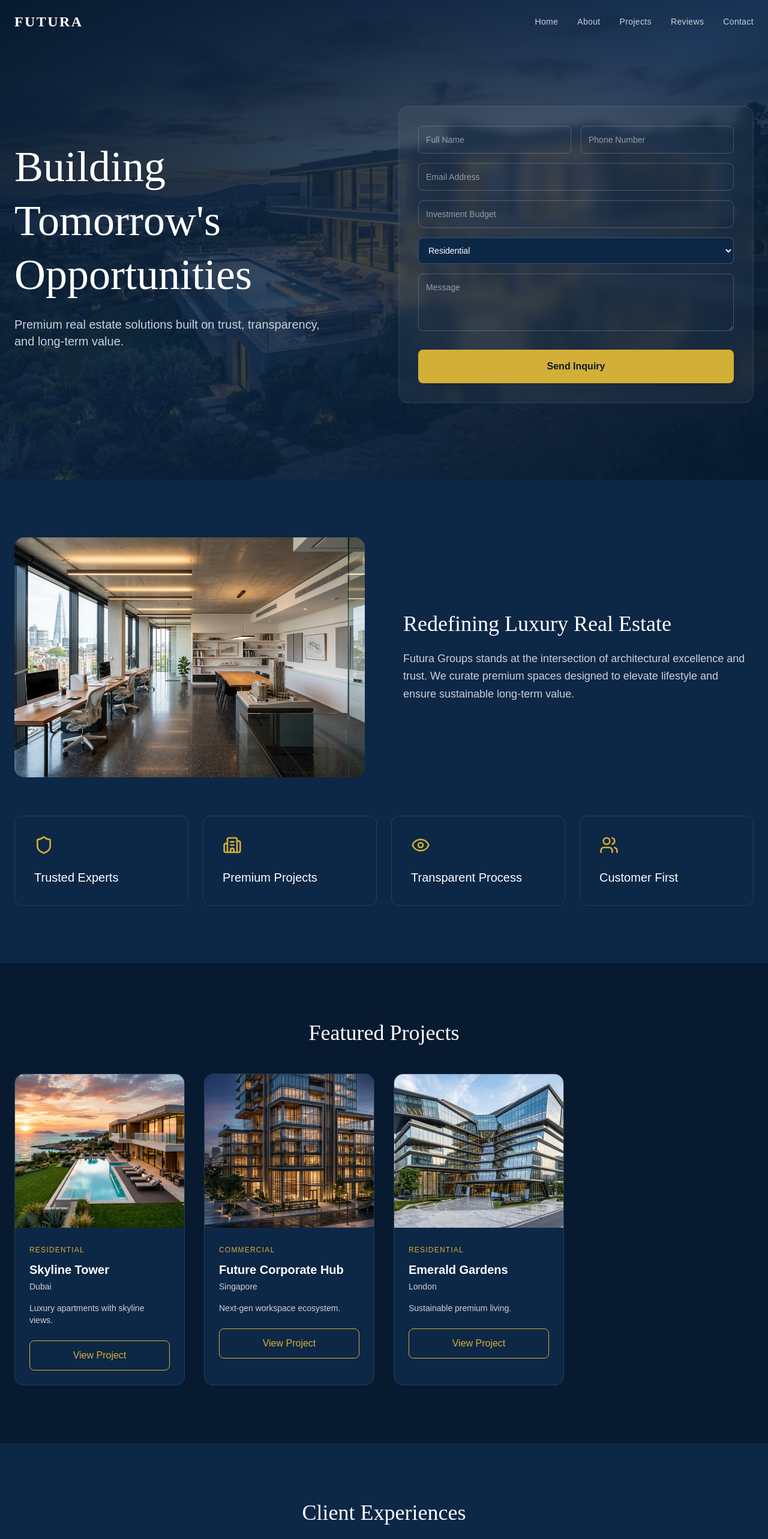
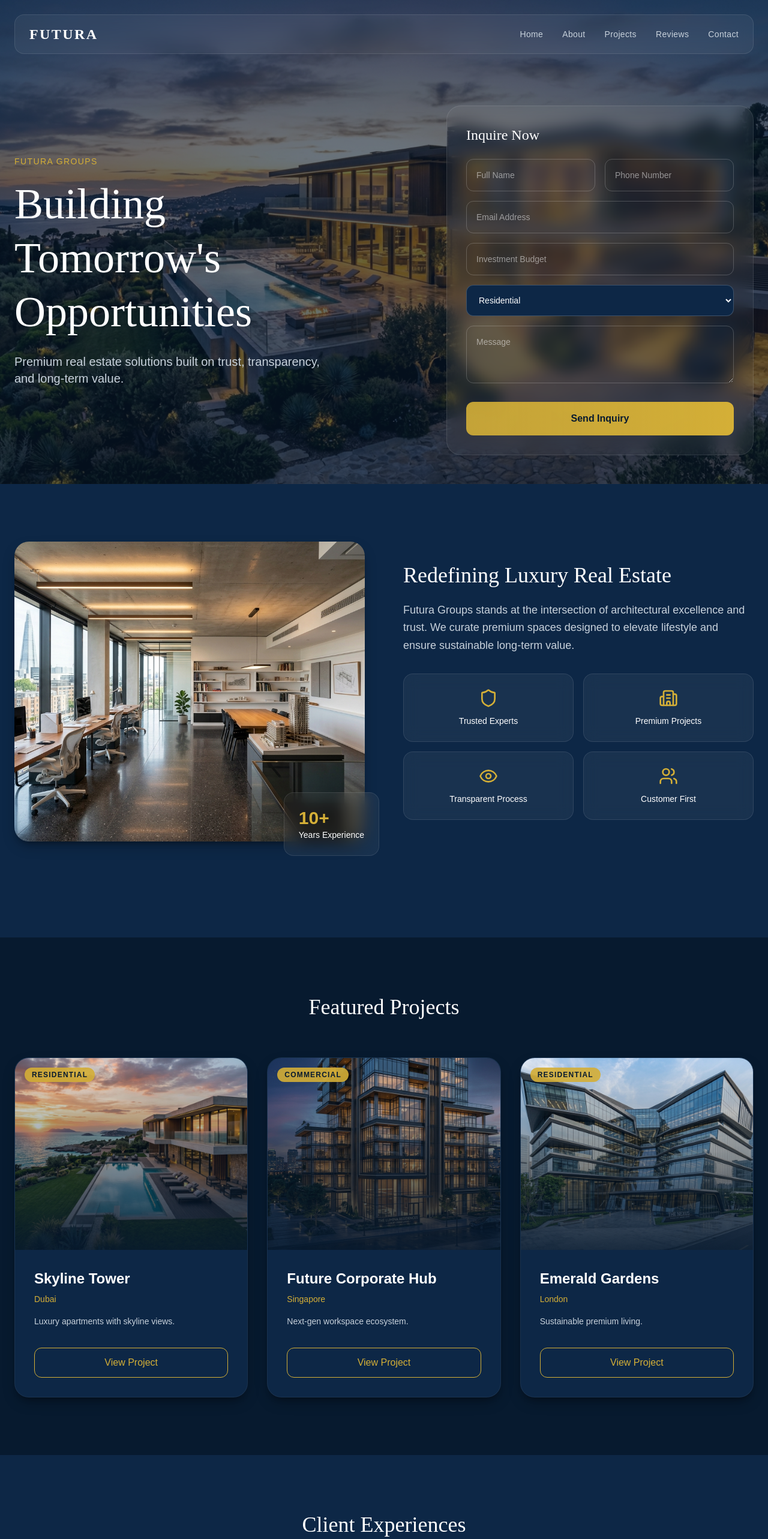
Before and after one commit to protechnicalguruji/Futura, a React (Vite) app: page / in a window 1280 px wide. Shown: the top 2566 px of the page at 60% size. Built offline with nearby package versions, Linux system fonts and the light colour scheme.

Commit message:
style: refactor UI components and add glassmorphism
- Update Header with glassmorphism and fixed positioning
- Enhance Hero and About sections with improved layouts
- Add reusable .glass CSS utility
- Refine project grid and navigation hover states

```diff
--- a/src/App.tsx
+++ b/src/App.tsx
@@ -2,8 +2,7 @@ import Header from './components/Header';
 import Hero from './components/Hero';
 import About from './components/About';
 import Projects from './components/Projects';
-import Reviews from './components/Reviews';
-import Contact from './components/Contact';
+import { Reviews, Contact } from './components/Reviews';
 import Footer from './components/Footer';
 
 export default function App() {
--- a/src/components/About.tsx
+++ b/src/components/About.tsx
@@ -12,20 +12,26 @@ export default function About() {
   return (
     <section id="about" className="py-24 bg-secondary-navy">
       <div className="max-w-7xl mx-auto px-6">
-        <div className="grid md:grid-cols-2 gap-16 items-center mb-16">
-          <img src="/images/about_office_interior.jpg" alt="Office Interior" className="h-[400px] w-full object-cover rounded-2xl" />
+        <div className="grid lg:grid-cols-2 gap-16 items-center mb-16">
+          <div className="relative group">
+            <img src="/images/about_office_interior.jpg" alt="Office Interior" className="h-[500px] w-full object-cover rounded-3xl shadow-premium" />
+            <div className="absolute -bottom-6 -right-6 glass p-6 rounded-2xl hidden md:block">
+              <div className="text-3xl font-bold text-gold">10+</div>
+              <div className="text-sm">Years Experience</div>
+            </div>
+          </div>
           <div>
             <h2 className="font-serif text-4xl mb-6">Redefining Luxury Real Estate</h2>
-            <p className="text-gray-light text-lg font-light leading-relaxed">Futura Groups stands at the intersection of architectural excellence and trust. We curate premium spaces designed to elevate lifestyle and ensure sustainable long-term value.</p>
+            <p className="text-gray-light text-lg font-light leading-relaxed mb-8">Futura Groups stands at the intersection of architectural excellence and trust. We curate premium spaces designed to elevate lifestyle and ensure sustainable long-term value.</p>
+            <div className="grid grid-cols-2 gap-4">
+              {features.map((f, i) => (
+                <div key={i} className="glass p-6 rounded-2xl flex flex-col items-center text-center">
+                  <f.icon className="w-8 h-8 text-gold mb-3" />
+                  <h3 className="text-sm font-medium">{f.title}</h3>
+                </div>
+              ))}
+            </div>
           </div>
-        </div>
-        <div className="grid sm:grid-cols-2 lg:grid-cols-4 gap-6">
-          {features.map((f, i) => (
-            <motion.div key={i} whileHover={{ y: -5 }} className="p-8 border border-white/10 rounded-xl hover:border-gold transition-colors">
-              <f.icon className="w-8 h-8 text-gold mb-6" />
-              <h3 className="text-xl font-medium">{f.title}</h3>
-            </motion.div>
-          ))}
         </div>
       </div>
     </section>
--- a/src/components/Header.tsx
+++ b/src/components/Header.tsx
@@ -18,18 +18,23 @@ export default function Header() {
 
   return (
     <motion.header
-      className={`fixed top-0 w-full z-50 transition-all duration-300 ${
-        isScrolled || isMobileMenuOpen ? 'bg-primary-navy/90 backdrop-blur-md border-b border-gold/30' : 'bg-transparent'
+      className={`fixed top-6 left-6 right-6 z-50 transition-all duration-300 rounded-2xl glass ${
+        isScrolled || isMobileMenuOpen ? 'bg-primary-navy/80 shadow-premium' : 'bg-transparent'
       }`}
     >
-      <nav className="max-w-7xl mx-auto px-6 py-5 flex items-center justify-between">
+      <nav className="max-w-7xl mx-auto px-6 py-4 flex items-center justify-between">
         <div className="text-2xl font-serif font-bold text-white tracking-widest">FUTURA</div>
 
         {/* Desktop Nav */}
         <div className="hidden md:flex gap-8 text-sm font-medium tracking-wide text-gray-light">
           {navItems.map((item) => (
-            <a key={item} href={`#${item.toLowerCase()}`} className="hover:text-gold transition-colors duration-300">
+            <a
+              key={item}
+              href={`#${item.toLowerCase()}`}
+              className="hover:text-gold transition-colors duration-300 relative group"
+            >
               {item}
+              <span className="absolute -bottom-1 left-0 w-0 h-0.5 bg-gold group-hover:w-full transition-all duration-300"></span>
             </a>
           ))}
         </div>
@@ -47,7 +52,7 @@ export default function Header() {
             initial={{ opacity: 0, height: 0 }}
             animate={{ opacity: 1, height: 'auto' }}
             exit={{ opacity: 0, height: 0 }}
-            className="md:hidden bg-primary-navy/95 border-b border-gold/30"
+            className="md:hidden glass rounded-2xl mx-6 mb-6"
           >
             <div className="flex flex-col gap-4 p-6 text-sm font-medium tracking-wide text-gray-light">
               {navItems.map((item) => (
--- a/src/components/Hero.tsx
+++ b/src/components/Hero.tsx
@@ -30,33 +30,35 @@ I would like to know more about your projects.`)}`;
   return (
     <section id="home" className="relative min-h-screen flex items-center pt-24 pb-12 w-full overflow-hidden">
       <img src="/images/hero_luxury_villa.jpg" className="absolute inset-0 w-full h-full object-cover" alt="Luxury Villa" />
-      <div className="absolute inset-0 bg-gradient-to-br from-primary-navy via-secondary-navy/80 to-primary-navy" />
-      <div className="max-w-7xl mx-auto px-6 grid md:grid-cols-2 gap-12 items-center relative z-10 w-full">
-        <motion.div initial={{ opacity: 0, y: 20 }} animate={{ opacity: 1, y: 0 }} transition={{ duration: 0.8 }}>
-          <h1 className="font-serif text-4xl sm:text-5xl md:text-6xl lg:text-7xl leading-tight mb-6">Building Tomorrow's Opportunities</h1>
-          <p className="text-lg sm:text-xl text-gray-light font-light mb-8 max-w-lg">Premium real estate solutions built on trust, transparency, and long-term value.</p>
+      <div className="absolute inset-0 bg-primary-navy/60" />
+      <div className="max-w-7xl mx-auto px-6 grid lg:grid-cols-2 gap-16 items-center relative z-10 w-full pt-20">
+        <motion.div initial={{ opacity: 0, x: -50 }} animate={{ opacity: 1, x: 0 }} transition={{ duration: 0.8 }}>
+          <span className="text-gold font-medium tracking-widest uppercase text-sm mb-4 block">Futura Groups</span>
+          <h1 className="font-serif text-5xl md:text-7xl leading-tight mb-6">Building Tomorrow's Opportunities</h1>
+          <p className="text-lg md:text-xl text-gray-light font-light mb-8 max-w-lg">Premium real estate solutions built on trust, transparency, and long-term value.</p>
         </motion.div>
 
         <motion.form
-            initial={{ opacity: 0, scale: 0.95 }}
-            animate={{ opacity: 1, scale: 1 }}
+            initial={{ opacity: 0, y: 50 }}
+            animate={{ opacity: 1, y: 0 }}
             transition={{ duration: 0.8, delay: 0.2 }}
             onSubmit={handleSubmit}
-            className="bg-white/5 p-6 sm:p-8 rounded-2xl border border-white/10 backdrop-blur-sm w-full"
+            className="glass p-8 rounded-3xl w-full max-w-lg lg:ml-auto"
         >
+          <h3 className="font-serif text-2xl mb-6">Inquire Now</h3>
           <div className="grid grid-cols-1 sm:grid-cols-2 gap-4 mb-4">
-            <input required type="text" placeholder="Full Name" className="bg-transparent border border-white/20 p-3 rounded-lg text-sm focus:border-gold outline-none w-full" onChange={(e) => setFormData({...formData, name: e.target.value})} />
-            <input required type="text" placeholder="Phone Number" className="bg-transparent border border-white/20 p-3 rounded-lg text-sm focus:border-gold outline-none w-full" onChange={(e) => setFormData({...formData, phone: e.target.value})} />
+            <input required type="text" placeholder="Full Name" className="bg-transparent border border-white/20 p-4 rounded-xl text-sm focus:border-gold outline-none w-full" onChange={(e) => setFormData({...formData, name: e.target.value})} />
+            <input required type="text" placeholder="Phone Number" className="bg-transparent border border-white/20 p-4 rounded-xl text-sm focus:border-gold outline-none w-full" onChange={(e) => setFormData({...formData, phone: e.target.value})} />
           </div>
-          <input required type="email" placeholder="Email Address" className="w-full bg-transparent border border-white/20 p-3 rounded-lg text-sm mb-4 focus:border-gold outline-none" onChange={(e) => setFormData({...formData, email: e.target.value})} />
-          <input type="text" placeholder="Investment Budget" className="w-full bg-transparent border border-white/20 p-3 rounded-lg text-sm mb-4 focus:border-gold outline-none" onChange={(e) => setFormData({...formData, budget: e.target.value})} />
-          <select className="w-full bg-secondary-navy border border-white/20 p-3 rounded-lg text-sm mb-4 focus:border-gold outline-none" onChange={(e) => setFormData({...formData, interestedIn: e.target.value})}>
+          <input required type="email" placeholder="Email Address" className="w-full bg-transparent border border-white/20 p-4 rounded-xl text-sm mb-4 focus:border-gold outline-none" onChange={(e) => setFormData({...formData, email: e.target.value})} />
+          <input type="text" placeholder="Investment Budget" className="w-full bg-transparent border border-white/20 p-4 rounded-xl text-sm mb-4 focus:border-gold outline-none" onChange={(e) => setFormData({...formData, budget: e.target.value})} />
+          <select className="w-full bg-secondary-navy border border-white/20 p-4 rounded-xl text-sm mb-4 focus:border-gold outline-none" onChange={(e) => setFormData({...formData, interestedIn: e.target.value})}>
             <option>Residential</option>
             <option>Commercial</option>
             <option>Investment</option>
           </select>
-          <textarea placeholder="Message" className="w-full bg-transparent border border-white/20 p-3 rounded-lg text-sm mb-6 focus:border-gold outline-none h-24" onChange={(e) => setFormData({...formData, message: e.target.value})} />
-          <button className="w-full bg-gold text-primary-navy font-bold py-4 rounded-lg hover:bg-gold/90 transition-all shadow-lg hover:shadow-gold/20">Send Inquiry</button>
+          <textarea placeholder="Message" className="w-full bg-transparent border border-white/20 p-4 rounded-xl text-sm mb-6 focus:border-gold outline-none h-24" onChange={(e) => setFormData({...formData, message: e.target.value})} />
+          <button className="w-full bg-gradient-to-r from-gold/90 to-gold text-primary-navy font-bold py-4 rounded-xl hover:shadow-lg hover:shadow-gold/20 transition-all">Send Inquiry</button>
         </motion.form>
       </div>
     </section>
--- a/src/components/Projects.tsx
+++ b/src/components/Projects.tsx
@@ -10,17 +10,24 @@ export default function Projects() {
   return (
     <section id="projects" className="py-24">
       <div className="max-w-7xl mx-auto px-6">
-        <h2 className="font-serif text-4xl mb-12 text-center">Featured Projects</h2>
-        <div className="grid md:grid-cols-2 lg:grid-cols-3 xl:grid-cols-4 gap-8">
+        <h2 className="font-serif text-4xl mb-16 text-center">Featured Projects</h2>
+        <div className="grid md:grid-cols-2 lg:grid-cols-3 gap-8">
           {projects.map((p, i) => (
-            <motion.div key={i} whileHover={{ y: -10 }} className="bg-secondary-navy rounded-2xl overflow-hidden border border-white/10 hover:border-gold transition-all">
-              <img src={p.image} alt={p.name} className="h-64 w-full object-cover" />
-              <div className="p-6">
-                <span className="text-gold text-xs uppercase tracking-widest">{p.category}</span>
-                <h3 className="text-xl font-bold mt-2 mb-1">{p.name}</h3>
-                <p className="text-gray-light text-sm mb-4">{p.location}</p>
-                <p className="text-gray-light font-light text-sm mb-6">{p.description}</p>
-                <button className="w-full border border-gold text-gold py-3 rounded-lg hover:bg-gold hover:text-primary-navy transition-all">View Project</button>
+            <motion.div
+              key={i}
+              whileHover={{ y: -10 }}
+              className="group relative bg-secondary-navy rounded-3xl overflow-hidden shadow-premium border border-white/5 hover:border-gold/50 transition-all"
+            >
+              <div className="relative h-80 overflow-hidden">
+                <img src={p.image} alt={p.name} className="w-full h-full object-cover transition-transform duration-700 group-hover:scale-110" />
+                <div className="absolute inset-0 bg-gradient-to-t from-primary-navy/90 to-transparent" />
+                <span className="absolute top-4 left-4 bg-gold/90 text-primary-navy text-xs font-bold uppercase tracking-widest px-3 py-1 rounded-full">{p.category}</span>
+              </div>
+              <div className="p-8">
+                <h3 className="text-2xl font-bold mb-2">{p.name}</h3>
+                <p className="text-gold text-sm mb-4">{p.location}</p>
+                <p className="text-gray-light font-light text-sm mb-8 leading-relaxed">{p.description}</p>
+                <button className="w-full bg-transparent border border-gold text-gold py-3 rounded-xl hover:bg-gold hover:text-primary-navy transition-all font-medium">View Project</button>
               </div>
             </motion.div>
           ))}
--- a/src/index.css
+++ b/src/index.css
@@ -8,8 +8,18 @@
   --color-gray-light: #C8D2DC;
   --font-serif: "Playfair Display", serif;
   --font-sans: "Manrope", sans-serif;
+
+  --shadow-premium: 0 10px 25px -5px rgba(0, 0, 0, 0.3), 0 8px 10px -6px rgba(0, 0, 0, 0.3);
+  --glass-bg: rgba(255, 255, 255, 0.05);
+  --glass-border: 1px solid rgba(255, 255, 255, 0.1);
 }
 
 body {
   @apply bg-primary-navy text-white font-sans;
 }
+
+.glass {
+  background: var(--glass-bg);
+  backdrop-filter: blur(12px);
+  border: var(--glass-border);
+}
```
Also changed, not shown: src/components/Contact.tsx (deleted, +0 -33 lines), src/components/Reviews.tsx (+34 -4 lines).
